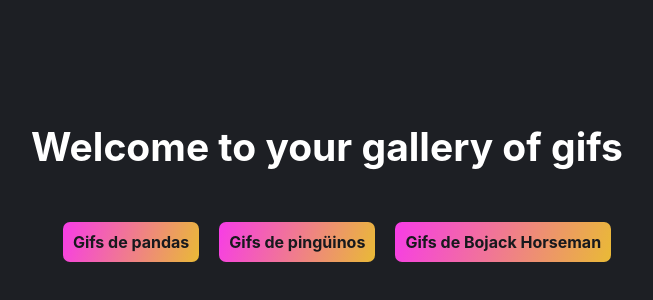
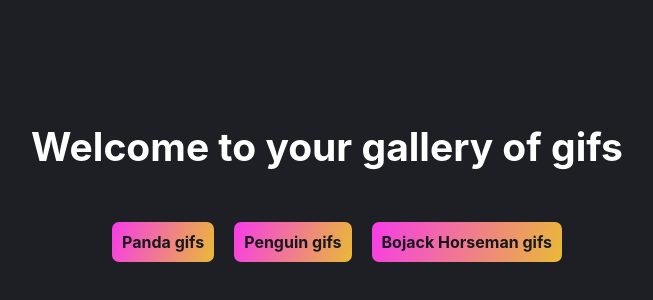
Before and after one commit to LoreMatey/giphy-api-gallery, a React (Create React App) app: page / in a window 1280 px wide. Shown: the part 244-544 px from the top of the page, without its empty margins (313-966 px from the left). Built offline with nearby package versions, Linux system fonts and the light colour scheme.

Commit message:
Added a state for loading message

```diff
--- a/src/App.js
+++ b/src/App.js
@@ -10,9 +10,9 @@
       <section className="App-content">
         <h1>Welcome to your gallery of gifs</h1>
         <div className='links-wrapper'>
-          <Link className='links' to='/gif/panda'>Gifs de pandas</Link>
-          <Link to='/gif/penguin'>Gifs de pingüinos</Link>
-          <Link to='/gif/horseman'>Gifs de Bojack Horseman</Link>
+          <Link className='links' to='/gif/panda'>Panda gifs</Link>
+          <Link to='/gif/penguin'>Penguin gifs</Link>
+          <Link to='/gif/horseman'>Bojack Horseman gifs</Link>
         </div>
 
       {/* <button onClick={() => setKeyword('penguin')}>Change keyword</button> */}
--- a/src/components/GifsList.js
+++ b/src/components/GifsList.js
@@ -6,12 +6,20 @@
 export default function GifsList ({params}) {
   const {keyword} = params
 
+  const [loading, setLoading] = useState(false)
+
   const [gifs, setGifs] = useState([])
 
   useEffect(function () {
+    setLoading(true)
     getGifs({ keyword })
-      .then(gifs => setGifs(gifs))
+      .then(gifs => {
+        setGifs(gifs)
+        setLoading(false)
+      })
   }, [keyword])
+
+  if (loading) return <div>🚀 Loading... 🚀</div>
 
   return gifs.map(({ id, title, url}) =>
 
```
